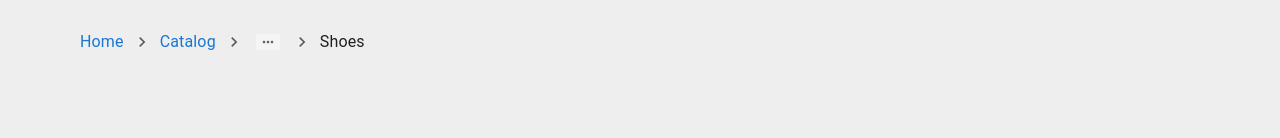
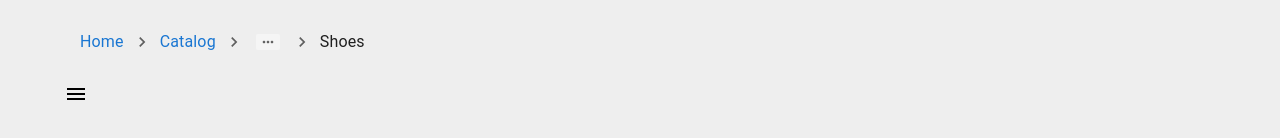
Before and after one commit to HaktanAlbayrak/react-mui-demo, a React (Create React App) app: page / in a window 1280 px wide. Shown: the part 4697-4835 px from the top of the page. Built offline with nearby package versions, Linux system fonts and the light colour scheme.

Commit message:
Mui Drawer

```diff
--- a/src/App.tsx
+++ b/src/App.tsx
@@ -15,6 +15,7 @@
 import { MuiNavbar } from './components/MuiNavbar';
 import { MuiLink } from './components/MuiLink';
 import { MuiBreadcrumbs } from './components/MuiBreadcrumbs';
+import { MuiDrawer } from './components/MuiDrawer';
 
 function App() {
   return (
@@ -35,6 +36,7 @@
       <MuiNavbar />
       <MuiLink />
       <MuiBreadcrumbs />
+      <MuiDrawer />
     </div>
   );
 }
--- /dev/null
+++ b/src/components/MuiDrawer.tsx
@@ -0,0 +1,32 @@
+import { Drawer, Box, Typography, IconButton } from '@mui/material';
+import MenuIcon from '@mui/icons-material/Menu';
+import { useState } from 'react';
+
+export const MuiDrawer = () => {
+  const [isDrawerOpen, setIsDrawerOpen] = useState<boolean>(false);
+
+  return (
+    <>
+      <IconButton
+        size='large'
+        edge='start'
+        color='inherit'
+        aria-label='logo'
+        onClick={() => setIsDrawerOpen(true)}
+      >
+        <MenuIcon />
+      </IconButton>
+      <Drawer
+        anchor='left'
+        open={isDrawerOpen}
+        onClose={() => setIsDrawerOpen(false)}
+      >
+        <Box p={2} width='250px' textAlign='center' role='presentation'>
+          <Typography variant='h6' component='div'>
+            Side Panel
+          </Typography>
+        </Box>
+      </Drawer>
+    </>
+  );
+};
```
